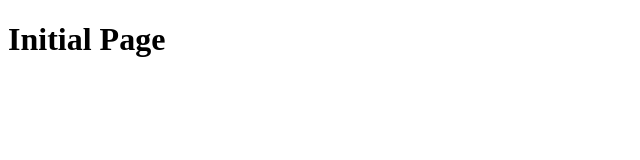
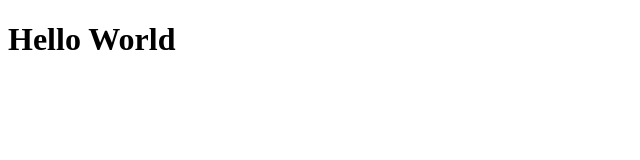
Before and after one commit to claransrodrigues/clone-tabnews, a Next.js app: page / in a window 1280 px wide. Shown: the top 160 px of the page, without its empty margins (0-640 px from the left). Built offline with nearby package versions, Linux system fonts and the light colour scheme.

Commit message:
Alteração do texto inicial

```diff
--- a/pages/index.js
+++ b/pages/index.js
@@ -1,5 +1,5 @@
 function Home (){ // Use an initial capital letter for function names - Convention for React components
-    return <h1>Initial Page</h1>
+    return <h1>Hello World</h1>
 }
 
 export default Home; //Indicate to next.js the default page. Next updates automaticallygit push
```
